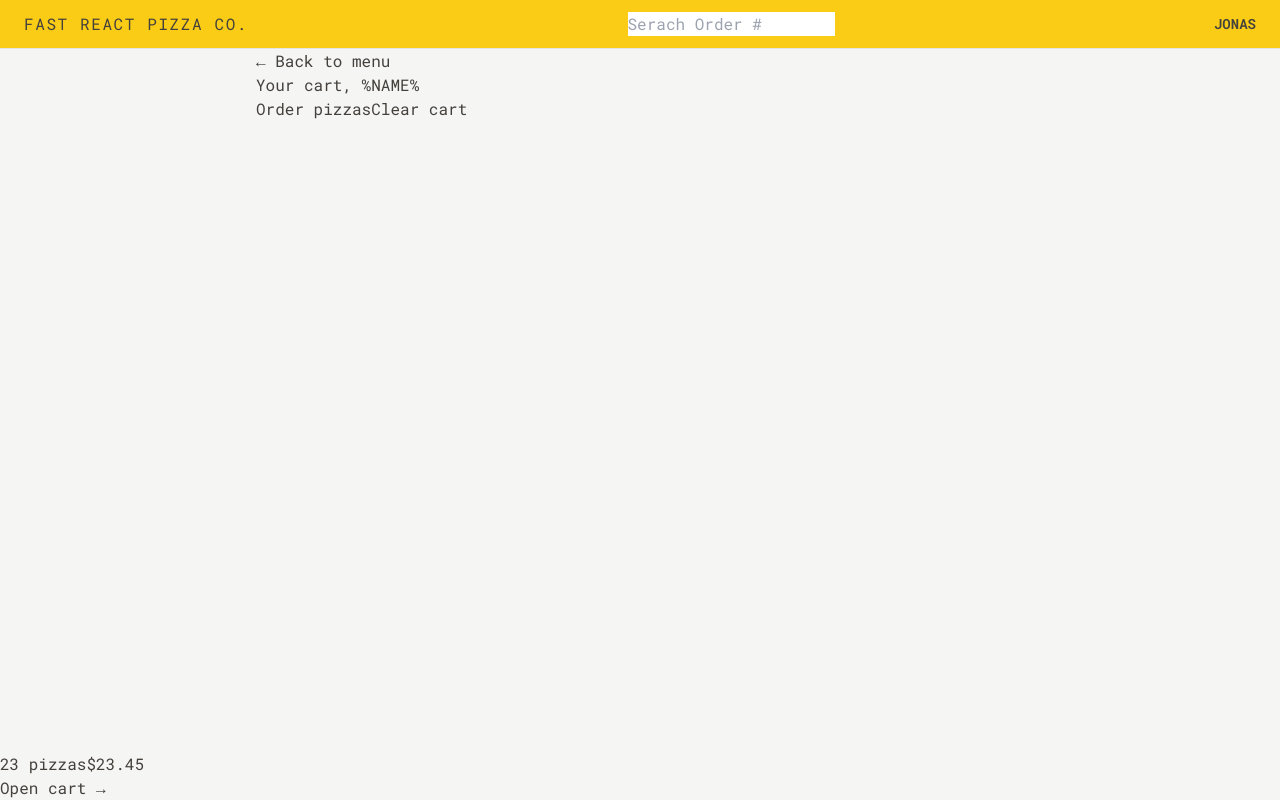
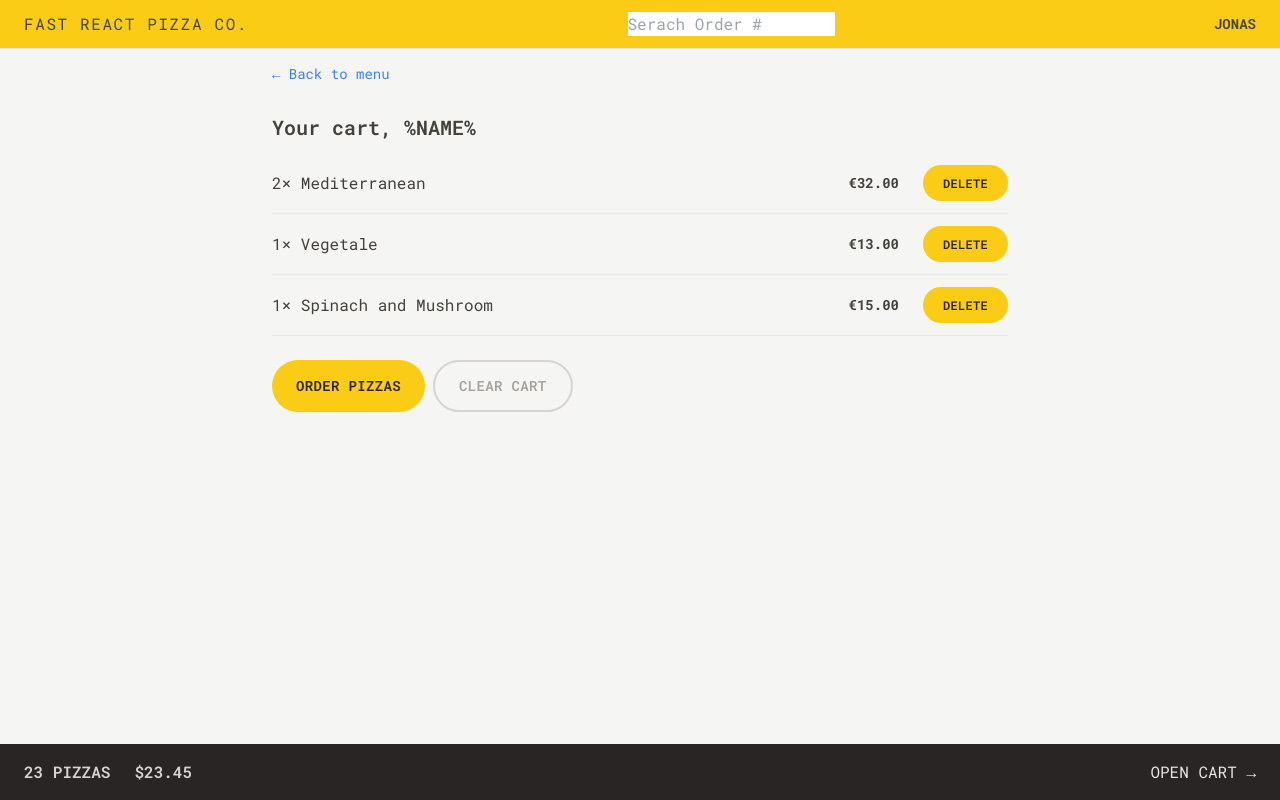
Before and after one commit to Hrithik0112/Fast_React_Pizza, a React (Vite) app: page /cart in a window 1280 px wide. Built offline with nearby package versions, Linux system fonts and the light colour scheme.

Commit message:
added style to cart components

```diff
--- a/src/features/cart/Cart.jsx
+++ b/src/features/cart/Cart.jsx
@@ -1,23 +1,26 @@
-import { Link } from 'react-router-dom';
+import { Link } from "react-router-dom";
+import LinkButton from "../../ui/LinkButton";
+import CartItem from "./CartItem";
+import Button from "../../ui/Button";
 
 const fakeCart = [
   {
     pizzaId: 12,
-    name: 'Mediterranean',
+    name: "Mediterranean",
     quantity: 2,
     unitPrice: 16,
     totalPrice: 32,
   },
   {
     pizzaId: 6,
-    name: 'Vegetale',
+    name: "Vegetale",
     quantity: 1,
     unitPrice: 13,
     totalPrice: 13,
   },
   {
     pizzaId: 11,
-    name: 'Spinach and Mushroom',
+    name: "Spinach and Mushroom",
     quantity: 1,
     unitPrice: 15,
     totalPrice: 15,
@@ -28,14 +31,23 @@
   const cart = fakeCart;
 
   return (
-    <div>
-      <Link to="/menu">&larr; Back to menu</Link>
+    <div className="px-4 py-3">
+      <LinkButton to="/menu">&larr; Back to menu</LinkButton>
 
-      <h2>Your cart, %NAME%</h2>
+      <h2 className="mt-7 text-xl font-semibold">Your cart, %NAME%</h2>
 
-      <div>
-        <Link to="/order/new">Order pizzas</Link>
-        <button>Clear cart</button>
+      <ul className="mt-3 divide-y divide-stone-200 border-b">
+        {cart.map((item) => (
+          <CartItem item={item} key={item.key} />
+        ))}
+      </ul>
+
+      <div className="mt-6 space-x-2">
+        <Button to="/order/new" type="primary">
+          Order pizzas
+        </Button>
+
+        <Button type="secondary">Clear cart</Button>
       </div>
     </div>
   );
--- a/src/features/cart/CartItem.jsx
+++ b/src/features/cart/CartItem.jsx
@@ -1,15 +1,17 @@
+import Button from "../../ui/Button";
 import { formatCurrency } from "../../utils/helpers";
 
 function CartItem({ item }) {
   const { pizzaId, name, quantity, totalPrice } = item;
 
   return (
-    <li>
-      <p>
+    <li className="py-3 sm:flex sm:items-center sm:justify-between">
+      <p className="mb-1 sm:mb-0">
         {quantity}&times; {name}
       </p>
-      <div>
-        <p>{formatCurrency(totalPrice)}</p>
+      <div className="flex items-center justify-between sm:gap-6">
+        <p className="text-sm font-bold">{formatCurrency(totalPrice)}</p>
+        <Button type="small">Delete</Button>
       </div>
     </li>
   );
--- a/src/features/cart/CartOverview.jsx
+++ b/src/features/cart/CartOverview.jsx
@@ -3,8 +3,8 @@
 
 function CartOverview() {
   return (
-    <div>
-      <p>
+    <div className="flex items-center justify-between bg-stone-800 px-4 py-4 text-sm uppercase text-stone-200 sm:px-6 md:text-base">
+      <p className="space-x-4 font-semibold text-stone-300 sm:space-x-6">
         <span>23 pizzas</span>
         <span>$23.45</span>
       </p>
```
